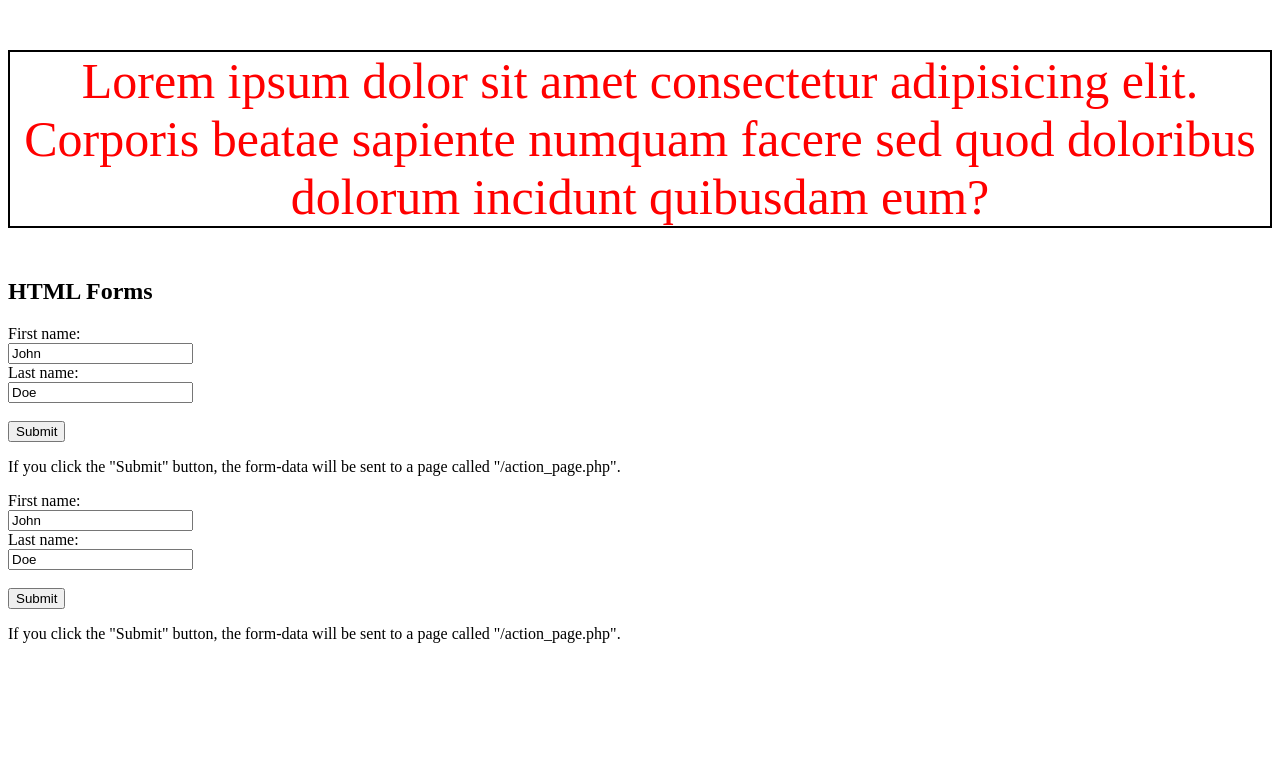
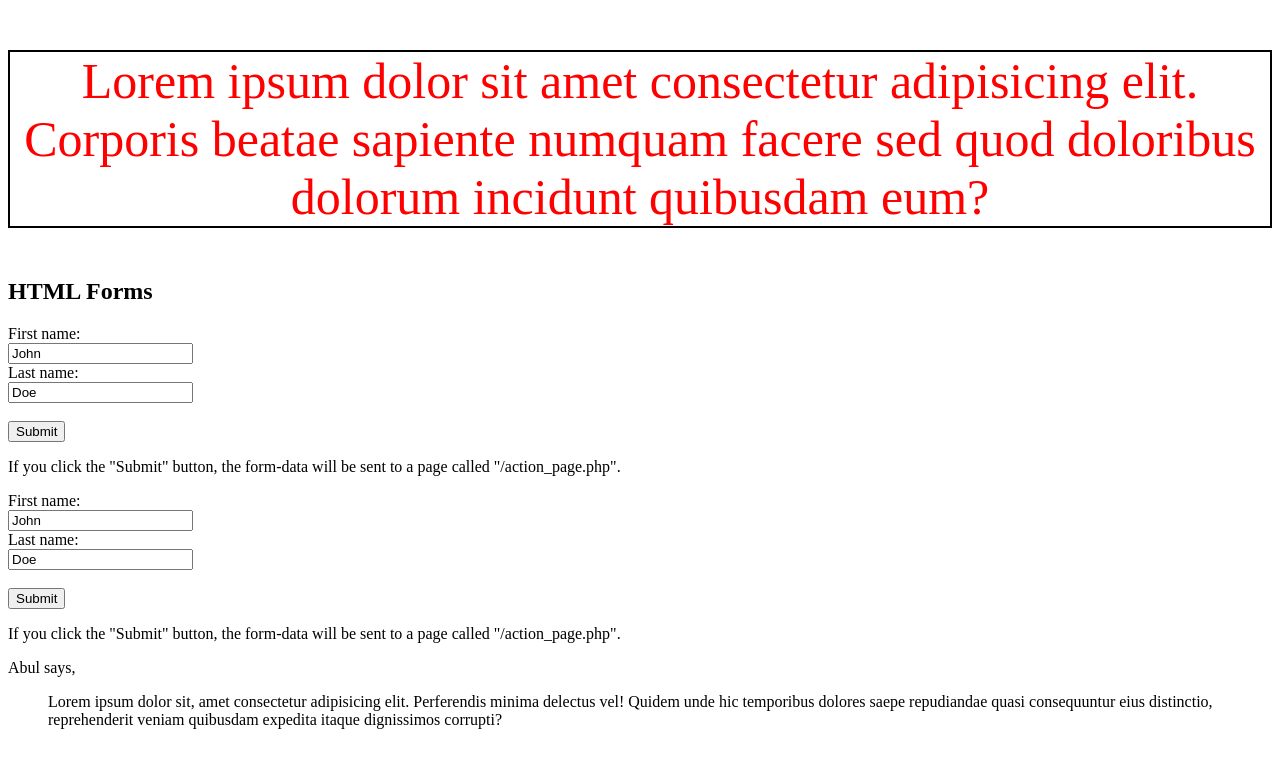
Before and after one commit to Jahidul1274/my-secound-project, a plain HTML site: page index.html in a window 1280 px wide. Drawn offline with Linux system fonts and the light colour scheme.

Commit message:
ptag-added

```diff
--- a/index.html
+++ b/index.html
@@ -29,6 +29,10 @@
         </form>
 
         <p>If you click the "Submit" button, the form-data will be sent to a page called "/action_page.php".</p>
+        <p>
+            Abul says, <blockquote>Lorem ipsum dolor sit, amet consectetur adipisicing elit. Perferendis minima delectus vel! Quidem unde hic temporibus dolores saepe repudiandae quasi consequuntur eius distinctio, reprehenderit veniam quibusdam expedita itaque dignissimos corrupti?</blockquote>
+
+        </p>
 
 </body>
 </html>
```
